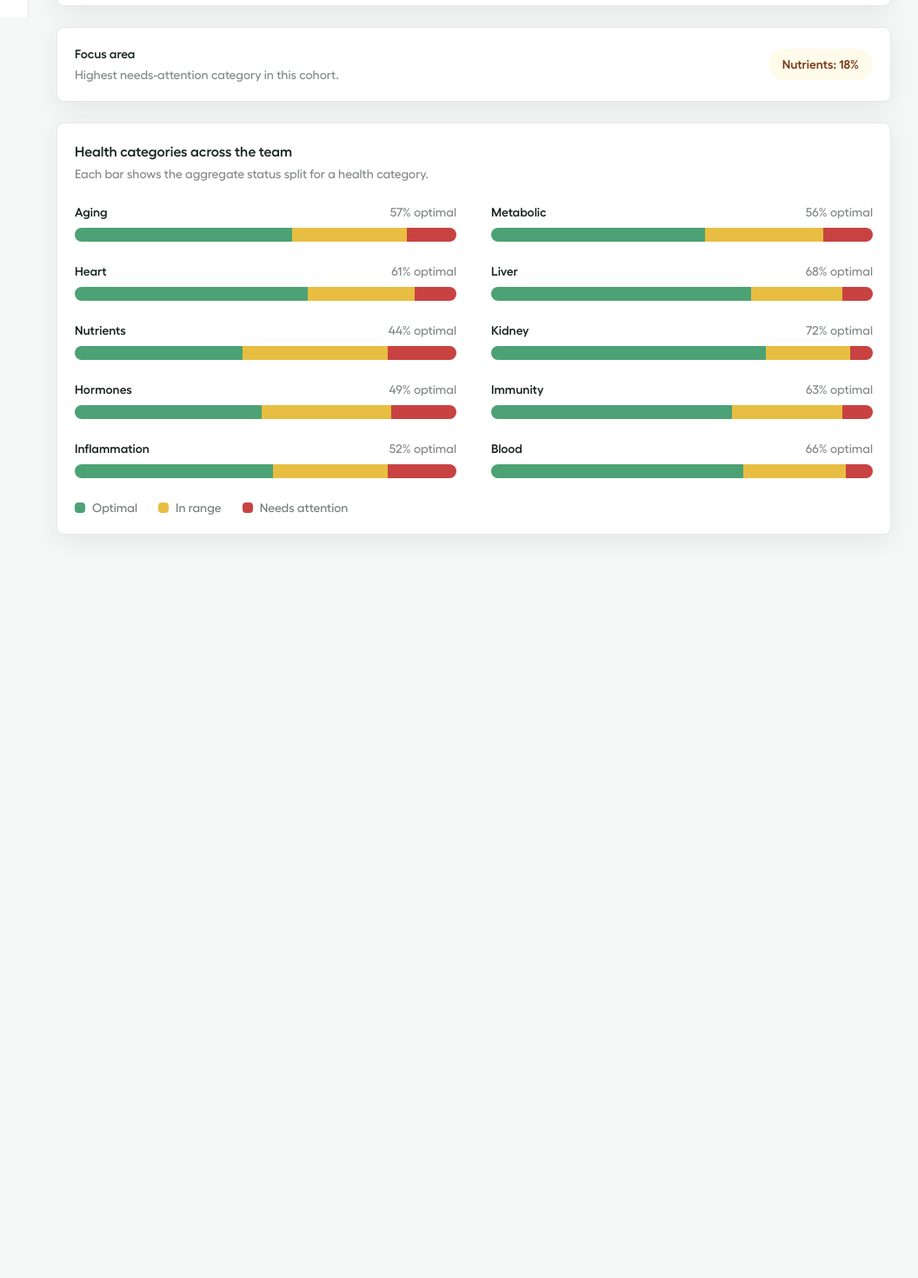
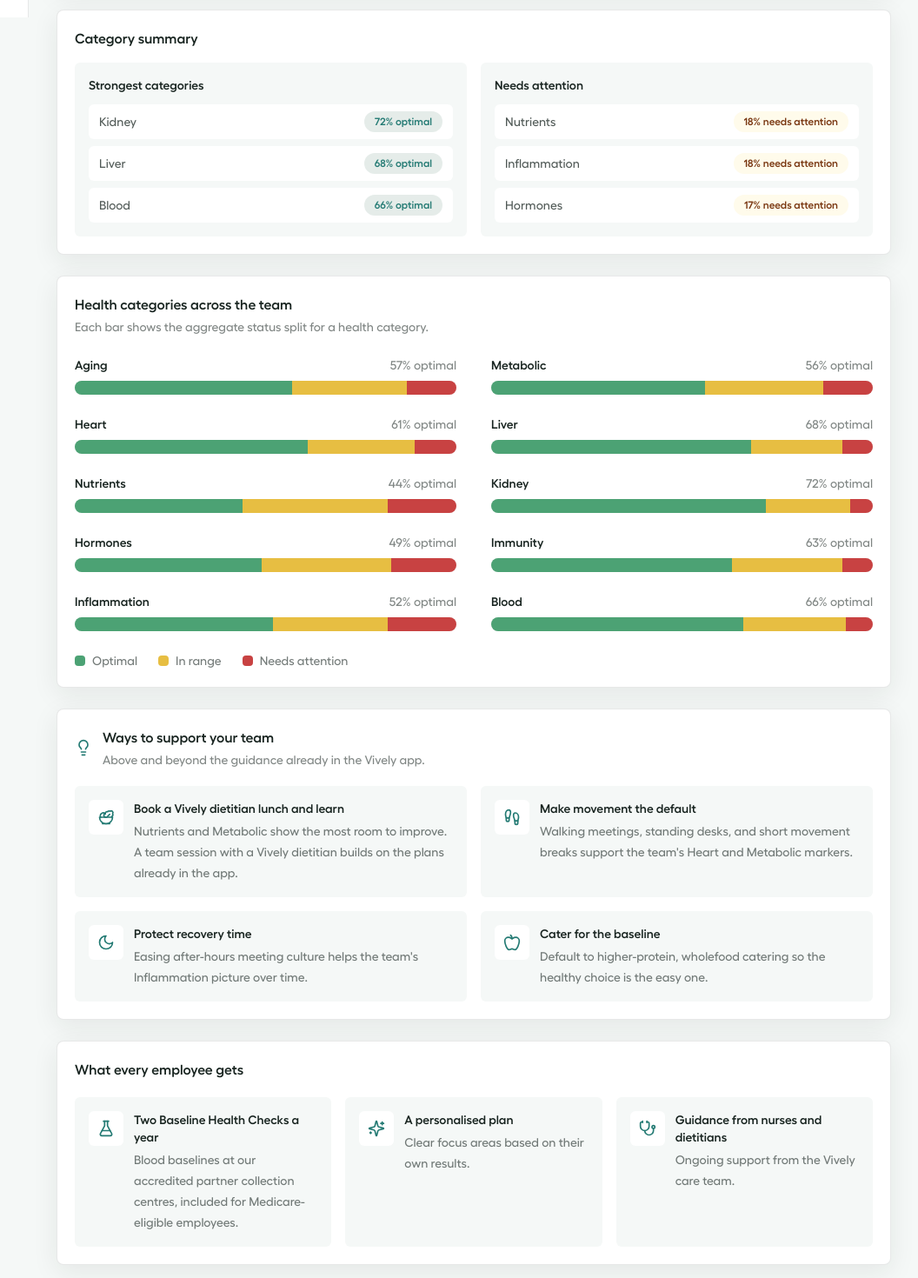
Before and after one commit to Baozouxiaoyuan/Vively-Corporate-Wellbeing-Dashboard, a React (Vite) app: page /health-metrics in a window 1280 px wide. Shown: the part 780-2250 px from the top of the page at 87% size, without its empty margins (223-1279 px from the left). Before the commit the page ends 1419 px from the top, so only its background shows below. Built offline with nearby package versions, Linux system fonts and the light colour scheme.

Commit message:
Add health data in Dashborad page and modify health page

```diff
--- a/src/pages/DashboardPage.tsx
+++ b/src/pages/DashboardPage.tsx
@@ -1,27 +1,34 @@
-import { Activity, CheckCircle2, CreditCard, TrendingUp, Users } from "lucide-react";
+import { Activity, CheckCircle2, CreditCard, ShieldCheck, TrendingUp, Users } from "lucide-react";
 import { useEffect, useState } from "react";
-import { getActivationSummary, getBillingSummary, getCorporateAccount } from "../api/mockApi";
+import { getActivationSummary, getBillingSummary, getCorporateAccount, getHealthMetrics } from "../api/mockApi";
 import { MetricCard } from "../components/ui/MetricCard";
 import { PageHeader } from "../components/ui/PageHeader";
 import { PrivacyNotice } from "../components/ui/PrivacyNotice";
 import { StatusBadge } from "../components/ui/StatusBadge";
-import { ActivationSummary, BillingSummary, CorporateAccount } from "../types/corporate";
+import { ActivationSummary, BillingSummary, CorporateAccount, HealthMetricCohort } from "../types/corporate";
 import { formatCurrency } from "../utils/format";
 
 export function DashboardPage() {
   const [account, setAccount] = useState<CorporateAccount | null>(null);
   const [activation, setActivation] = useState<ActivationSummary | null>(null);
   const [billing, setBilling] = useState<BillingSummary | null>(null);
+  const [health, setHealth] = useState<HealthMetricCohort | null>(null);
 
   useEffect(() => {
-    void Promise.all([getCorporateAccount(), getActivationSummary(), getBillingSummary()]).then(([accountData, activationData, billingData]) => {
+    void Promise.all([getCorporateAccount(), getActivationSummary(), getBillingSummary(), getHealthMetrics("All Teams")]).then(([accountData, activationData, billingData, healthData]) => {
       setAccount(accountData);
       setActivation(activationData);
       setBilling(billingData);
+      setHealth(healthData);
     });
   }, []);
 
-  if (!account || !activation || !billing) return null;
+  if (!account || !activation || !billing || !health) return null;
+
+  const focusCategory = health.category_distribution.reduce(
+    (highest, category) => (category.needs_attention > highest.needs_attention ? category : highest),
+    health.category_distribution[0],
+  );
 
   return (
     <>
@@ -32,6 +39,20 @@ export function DashboardPage() {
         <MetricCard label="Activation rate" value={`${activation.activation_rate}%`} helper="Continued from invite into Vively" icon={TrendingUp} />
         <MetricCard label="Current billing" value={formatCurrency(billing.current_amount_cents)} helper={billing.current_period} icon={CreditCard} />
       </div>
+      <section className="mt-6 rounded-lg border border-ink/10 bg-white p-5 shadow-soft">
+        <div className="flex flex-col gap-4 lg:flex-row lg:items-center lg:justify-between">
+          <div>
+            <h2 className="text-base font-semibold">health snapshot</h2>
+            <p className="mt-1 text-sm text-ink/55">All Teams cohort</p>
+          </div>
+          <div className="grid gap-4 sm:grid-cols-3 lg:min-w-[520px]">
+            <Info label="Cohort size" value={`${health.cohort_size} employees`} />
+            <Info label="Optimal markers" value={`${health.optimal_biomarker_percentage}%`} />
+            <Info label="Focus area" value={`${focusCategory.category} (${focusCategory.needs_attention}%)`} />
+          </div>
+          <ShieldCheck className="hidden h-6 w-6 text-teal lg:block" />
+        </div>
+      </section>
       <div className="mt-6 grid gap-6 lg:grid-cols-3">
         <section className="rounded-lg border border-ink/10 bg-white p-5 shadow-soft lg:col-span-2">
           <h2 className="text-base font-semibold">Corporate account</h2>
--- a/src/pages/HealthMetricsPage.tsx
+++ b/src/pages/HealthMetricsPage.tsx
@@ -1,4 +1,4 @@
-import { AlertTriangle, CheckCircle2, ShieldCheck, Users } from "lucide-react";
+import { AlertTriangle, Apple, CheckCircle2, FlaskConical, Footprints, Lightbulb, Moon, Salad, Sparkles, Stethoscope, Target, Users } from "lucide-react";
 import { useEffect, useState } from "react";
 import { Bar, BarChart, CartesianGrid, ResponsiveContainer, Tooltip, XAxis, YAxis } from "recharts";
 import { getHealthMetrics } from "../api/mockApi";
@@ -19,11 +19,8 @@ export function HealthMetricsPage() {
   }, [team]);
 
   const teams = healthMetricsMock.map((item) => item.team);
-  const bestCategory = metrics?.category_distribution.reduce((best, category) => (category.optimal > best.optimal ? category : best), metrics.category_distribution[0]);
-  const attentionCategory = metrics?.category_distribution.reduce(
-    (highest, category) => (category.needs_attention > highest.needs_attention ? category : highest),
-    metrics.category_distribution[0],
-  );
+  const strongestCategories = metrics ? [...metrics.category_distribution].sort((a, b) => b.optimal - a.optimal).slice(0, 3) : [];
+  const needsAttentionCategories = metrics ? [...metrics.category_distribution].sort((a, b) => b.needs_attention - a.needs_attention).slice(0, 3) : [];
   const biomarkerStatus = metrics
     ? [
         { status: "Optimal", value: metrics.optimal_biomarker_percentage },
@@ -55,8 +52,8 @@ export function HealthMetricsPage() {
           <div className="grid gap-4 md:grid-cols-2 xl:grid-cols-4">
             <MetricCard label="Cohort size" value={metrics.cohort_size} helper={`Threshold: ${productConfig.privacyThreshold}+ employees`} icon={Users} />
             <MetricCard label="Optimal biomarkers" value={`${metrics.optimal_biomarker_percentage}%`} helper={`${metrics.in_range_biomarker_percentage}% are still in range`} icon={CheckCircle2} />
-            <MetricCard label="Needs attention" value={`${metrics.needs_attention_percentage}%`} helper="Aggregate share, not individual results" icon={AlertTriangle} />
-            <MetricCard label="Strongest category" value={bestCategory?.category ?? "N/A"} helper={`${bestCategory?.optimal ?? 0}% optimal`} icon={ShieldCheck} />
+            <MetricCard label="In range" value={`${metrics.in_range_biomarker_percentage}%`} helper="Within reference range" icon={Target} />
+            <MetricCard label="Needs attention" value={`${metrics.needs_attention_percentage}%`} helper="Outside normal range" icon={AlertTriangle} />
           </div>
           <section className="rounded-lg border border-ink/10 bg-white p-5 shadow-soft">
             <h2 className="text-base font-semibold text-ink">Biomarker status summary</h2>
@@ -72,20 +69,85 @@ export function HealthMetricsPage() {
               </ResponsiveContainer>
             </div>
           </section>
-          {attentionCategory ? (
-            <section className="flex flex-col gap-2 rounded-lg border border-ink/10 bg-white p-5 shadow-soft sm:flex-row sm:items-center sm:justify-between">
+          <section className="rounded-lg border border-ink/10 bg-white p-5 shadow-soft">
+            <h2 className="text-base font-semibold text-ink">Category summary</h2>
+            <div className="mt-4 grid gap-4 md:grid-cols-2">
+              <CategoryList title="Strongest categories" items={strongestCategories} valueKey="optimal" suffix="optimal" tone="green" />
+              <CategoryList title="Needs attention" items={needsAttentionCategories} valueKey="needs_attention" suffix="needs attention" tone="amber" />
+            </div>
+          </section>
+          <HealthCategoryMatrix categories={metrics.category_distribution} />
+          <section className="rounded-lg border border-ink/10 bg-white p-5 shadow-soft">
+            <div className="flex items-center gap-3">
+              <Lightbulb className="h-5 w-5 text-teal" />
               <div>
-                <p className="text-sm font-semibold text-ink">Focus area</p>
-                <p className="mt-1 text-sm text-ink/55">Highest needs-attention category in this cohort.</p>
+                <h2 className="text-base font-semibold text-ink">Ways to support your team</h2>
+                <p className="mt-1 text-sm text-ink/55">Above and beyond the guidance already in the Vively app.</p>
               </div>
-              <div className="rounded-full bg-amber-50 px-4 py-2 text-sm font-semibold text-amber-900">
-                {attentionCategory.category}: {attentionCategory.needs_attention}%
-              </div>
-            </section>
-          ) : null}
-          <HealthCategoryMatrix categories={metrics.category_distribution} />
+            </div>
+            <div className="mt-5 grid gap-4 md:grid-cols-2">
+              <SupportIdea icon={Salad} title="Book a Vively dietitian lunch and learn" text="Nutrients and Metabolic show the most room to improve. A team session with a Vively dietitian builds on the plans already in the app." />
+              <SupportIdea icon={Footprints} title="Make movement the default" text="Walking meetings, standing desks, and short movement breaks support the team's Heart and Metabolic markers." />
+              <SupportIdea icon={Moon} title="Protect recovery time" text="Easing after-hours meeting culture helps the team's Inflammation picture over time." />
+              <SupportIdea icon={Apple} title="Cater for the baseline" text="Default to higher-protein, wholefood catering so the healthy choice is the easy one." />
+            </div>
+          </section>
+          <section className="rounded-lg border border-ink/10 bg-white p-5 shadow-soft">
+            <h2 className="text-base font-semibold text-ink">What every employee gets</h2>
+            <div className="mt-5 grid gap-4 lg:grid-cols-3">
+              <SupportIdea icon={FlaskConical} title="Two Baseline Health Checks a year" text="Blood baselines at our accredited partner collection centres, included for Medicare-eligible employees." />
+              <SupportIdea icon={Sparkles} title="A personalised plan" text="Clear focus areas based on their own results." />
+              <SupportIdea icon={Stethoscope} title="Guidance from nurses and dietitians" text="Ongoing support from the Vively care team." />
+            </div>
+          </section>
         </div>
       )}
     </>
   );
 }
+
+function CategoryList({
+  title,
+  items,
+  valueKey,
+  suffix,
+  tone,
+}: {
+  title: string;
+  items: HealthMetricCohort["category_distribution"];
+  valueKey: "optimal" | "needs_attention";
+  suffix: string;
+  tone: "green" | "amber";
+}) {
+  const pillClass = tone === "green" ? "bg-sage/15 text-teal" : "bg-amber-50 text-amber-900";
+
+  return (
+    <div className="rounded-md bg-mist p-4">
+      <h3 className="text-sm font-semibold text-ink">{title}</h3>
+      <div className="mt-3 space-y-2">
+        {items.map((item) => (
+          <div key={item.category} className="flex items-center justify-between gap-3 rounded-md bg-white px-3 py-2">
+            <span className="text-sm font-medium text-ink/75">{item.category}</span>
+            <span className={`shrink-0 rounded-full px-3 py-1 text-xs font-semibold ${pillClass}`}>
+              {item[valueKey]}% {suffix}
+            </span>
+          </div>
+        ))}
+      </div>
+    </div>
+  );
+}
+
+function SupportIdea({ icon: Icon, title, text }: { icon: typeof Lightbulb; title: string; text: string }) {
+  return (
+    <div className="flex gap-3 rounded-md bg-mist p-4">
+      <div className="grid h-10 w-10 shrink-0 place-items-center rounded-md bg-white text-teal">
+        <Icon className="h-5 w-5" />
+      </div>
+      <div>
+        <h3 className="text-sm font-semibold text-ink">{title}</h3>
+        <p className="mt-1 text-sm leading-6 text-ink/60">{text}</p>
+      </div>
+    </div>
+  );
+}
```
